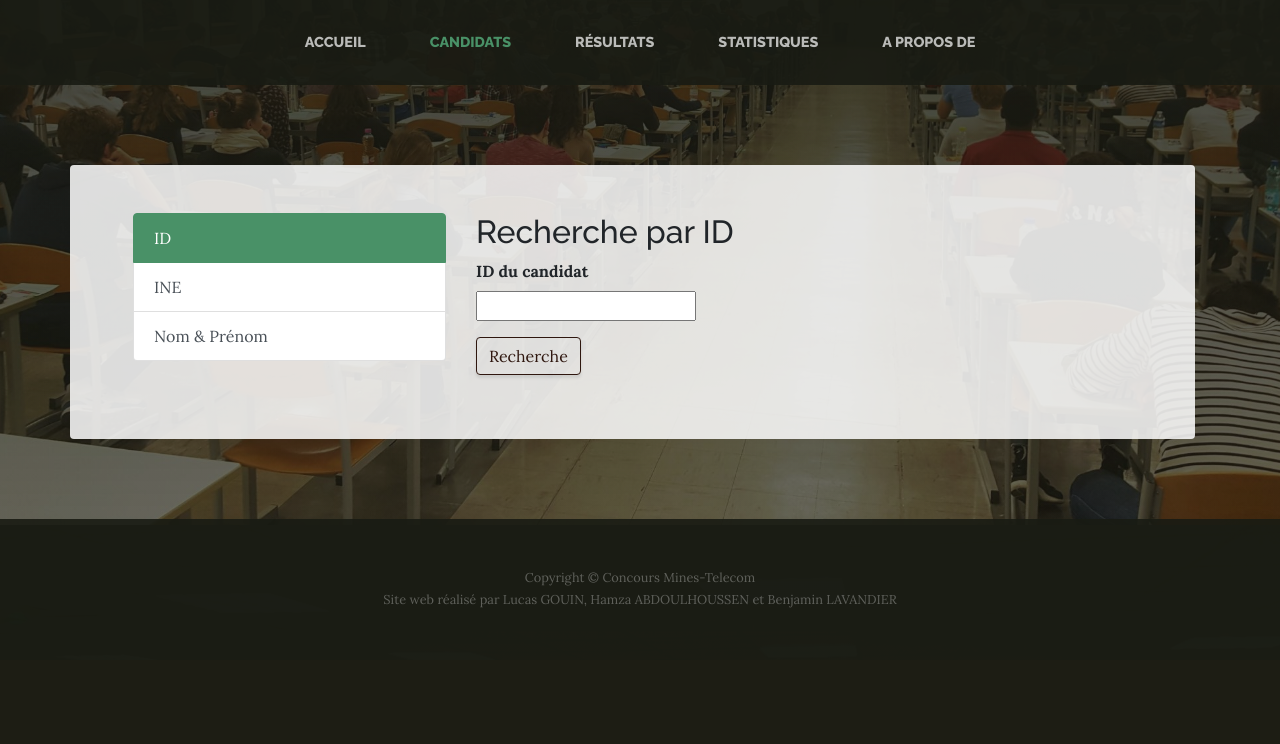
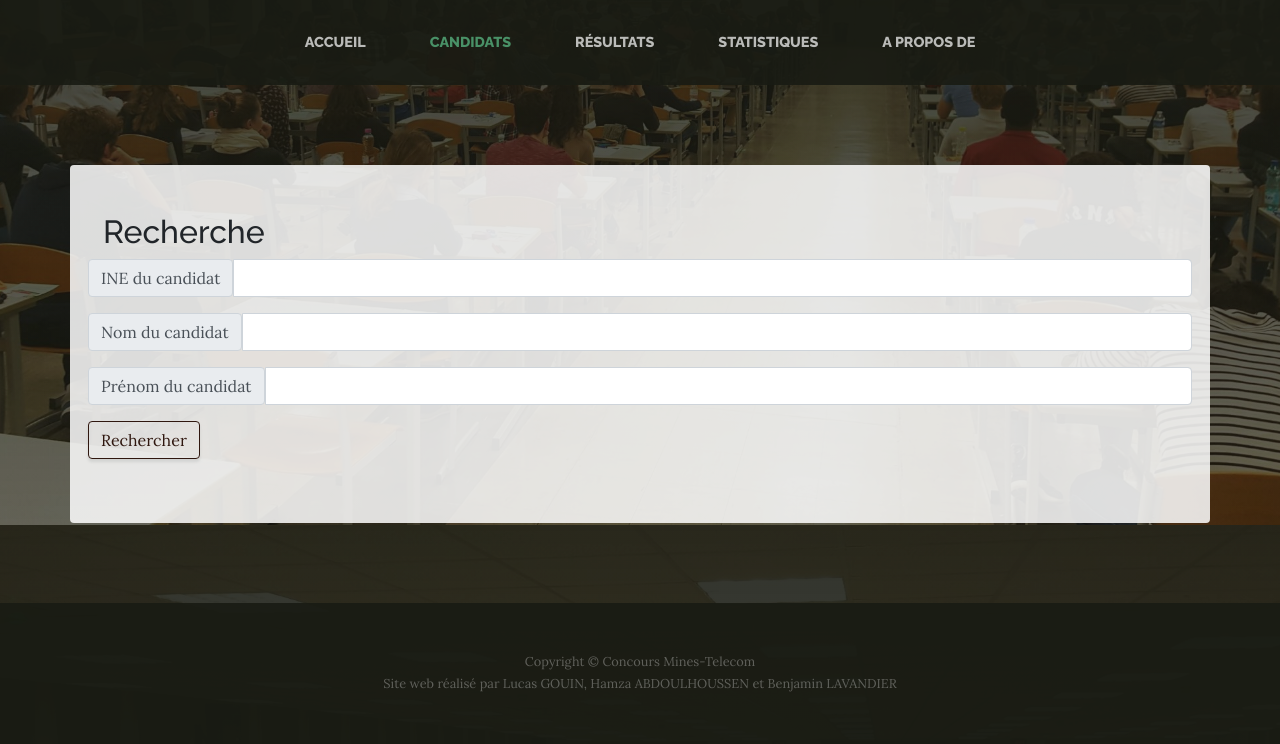
Before and after one commit to Hamza-ABDOULHOUSSEN/website_exam_result, a Flask app: page /candidats in a window 1280 px wide. Shown: the part 275-1019 px from the top of the page. Before the commit the page ends 883 px from the top, so only its background shows below. Run offline with Flask 2, Linux system fonts and the light colour scheme; some libraries are stand-ins or nearby versions.

Commit message:
changement formulaire candidat

```diff
--- a/site_web/app.py
+++ b/site_web/app.py
@@ -12,9 +12,7 @@ def index():
 
 @app.route('/candidats', methods = ["GET"])
 def candidates():
-    idForm = IdForm(request.form)
-    nameForm = NameForm(request.form)
-    ineForm = IneForm(request.form)
+    identityForm = IdentityForm(request.form)
     arguments = request.args
     query = "none"
     result = None
@@ -23,7 +21,7 @@ def candidates():
     if len(arguments) != 0:
         result, tags, query = BuildRequest(arguments)
         count = len(result)
-    return render_template("candidates.html", idForm = idForm, nameForm = nameForm, ineForm = ineForm,
+    return render_template("candidates.html", identityForm = identityForm,
                            result = result, tags = tags,
                            query = query, count = count)
 
--- a/site_web/formulaire.py
+++ b/site_web/formulaire.py
@@ -3,13 +3,19 @@ from wtforms.validators import input_required
 
 
 class IdForm(Form):
-    id = IntegerField('ID du candidat', validators = [input_required()])
+    id = IntegerField(id = 'ID du candidat', validators = [input_required()])
 
 
 class NameForm(Form):
-    name = StringField('Nom du candidat', validators = [input_required()])
-    FirstName = StringField('Prénom du candidat', validators = [input_required()])
+    name = StringField(id = 'Nom du candidat', validators = [input_required()])
+    FirstName = StringField(id = 'Prénom du candidat', validators = [input_required()])
 
 
 class IneForm(Form):
-    INE = StringField('INE du candidat', validators = [input_required()])
+    INE = StringField(id = 'INE du candidat', validators = [input_required()])
+
+
+class IdentityForm(Form):
+    INE = StringField(id = 'INE du candidat', validators = [input_required()])
+    name = StringField(id = 'Nom du candidat', validators = [input_required()])
+    FirstName = StringField(id = 'Prénom du candidat', validators = [input_required()])
--- a/site_web/requetes.py
+++ b/site_web/requetes.py
@@ -5,41 +5,30 @@ DATABASE = "CMT_database.db"
 
 
 def BuildRequest(args):
-    query = ""
-    req = ""
-
-    if "id" in args and len(args) == 1:
+    if "INE" in args and "name" in args and "FirstName" in args and len(args) == 3:
         # on a fait une demande de candidat avec un ID
-        ID = args["id"]
-        req = f"WHERE candidat_id = '{ID}'"
-        query = "id"
-
-    elif "name" in args and "FirstName" in args and len(args) == 2:
+        INE = args["INE"]
         name = args["name"]
         FirstName = args["FirstName"]
-        req = f"WHERE Nom = '{name}' AND Prenom = '{FirstName}'"
-        query = "name"
+        req = f"WHERE INE = '{INE}' " \
+              f"AND Nom = '{name}' " \
+              f"AND Prenom = '{FirstName}'"
 
-    elif "INE" in args and len(args) == 1:
-        ine = args["INE"]
-        req = f"WHERE INE = '{ine}'"
-        query = "INE"
+        res = None
+        tags = None
 
-    res = None
-    tags = None
-
-    if req != "":
-        coordinates = buildCoordinates(req)
-        scolarship = buildScolarship(req)
-        wishes = buildWishes(req)
-        jury = buildJury(req)
-        notes_ecrit = buildNotesEcrit(req)
-        notes_oral = buildNotesOral(req)
-        etat_admis = buildEtatAdmis(req)
-        res = list(zip(coordinates, scolarship, wishes, jury, notes_ecrit, notes_oral, etat_admis))
-        tags = ["Coordonnées", "Scolarité", "Vœux", "Jury et centre d'examen", "Notes écrit", "Notes des oraux",
-                "Résultat et admissibilité"]
-    return res, tags, query
+        if req != "":
+            coordinates = buildCoordinates(req)
+            scolarship = buildScolarship(req)
+            wishes = buildWishes(req)
+            jury = buildJury(req)
+            notes_ecrit = buildNotesEcrit(req)
+            notes_oral = buildNotesOral(req)
+            etat_admis = buildEtatAdmis(req)
+            res = list(zip(coordinates, scolarship, wishes, jury, notes_ecrit, notes_oral, etat_admis))
+            tags = ["Coordonnées", "Scolarité", "Vœux", "Jury et centre d'examen", "Notes écrit", "Notes des oraux",
+                    "Résultat et admissibilité"]
+        return res, tags, "all"
 
 
 def buildCoordinates(req):
--- a/site_web/templates/_formhelpers.html
+++ b/site_web/templates/_formhelpers.html
@@ -1,6 +1,7 @@
 {% macro render_field(field) %}
-  <dt class="formEntry">{{ field.label }}
-  <dd>{{ field(**kwargs)|safe }}
+    <div class="input-group mb-3">
+        <span class="input-group-text" id="inputGroup-sizing-default">{{ field.id }}</span>
+        {{ field(**kwargs)|safe }}
         {% if field.errors %}
             <ul class=errors>
                 {% for error in field.errors %}
@@ -8,5 +9,5 @@
                 {% endfor %}
             </ul>
         {% endif %}
-  </dd>
+    </div>
 {% endmacro %}
--- a/site_web/templates/candidates.html
+++ b/site_web/templates/candidates.html
@@ -26,52 +26,17 @@
 
 {% include 'header.html' %}
 
-<section class="page-section">
-    <div class="container">
-        <div class="row bg-faded p-5 rounded mr-auto">
-            <article class="col-xs-12 col-sm-12 col-md-4 col-lg-4">
-                <div class="list-group" id="elementList" role="tablist">
-                    <a class="list-group-item list-group-item-action active" data-bs-toggle="list" href="#id"
-                       role="tab">ID</a>
-                    <a class="list-group-item list-group-item-action" data-bs-toggle="list" href="#ine"
-                       role="tab">INE</a>
-                    <a class="list-group-item list-group-item-action" data-bs-toggle="list" href="#name" role="tab">Nom
-                        & Prénom</a>
-                </div>
-            </article>
-            <article class="col-xs-12 col-sm-12 col-md-8 col-lg-8">
-                <div class="tab-content">
-                    <div class="tab-pane active" id="id">
-                        <h2>Recherche par ID</h2>
-                        <form action="/candidats" method="get">
-                            <dl>
-                                {{ render_field(idForm.id) }}
-                            </dl>
-                            <p><input class="btn btn-outline-secondary" id="id" type="submit" value="Recherche"></p>
-                        </form>
-                    </div>
-                    <div class="tab-pane" id="ine">
-                        <h2>Recherche par INE</h2>
-                        <form action="/candidats" method="get">
-                            <dl>
-                                {{ render_field(ineForm.INE) }}
-                            </dl>
-                            <p><input class="btn btn-outline-secondary" id="ine" type="submit" value="Recherche"></p>
-                        </form>
-                    </div>
-                    <div class="tab-pane" id="name">
-                        <h2>Recherche par nom - prénom</h2>
-                        <form action="/candidats" method="get">
-                            <dl>
-                                {{ render_field(nameForm.name) }}
-                                {{ render_field(nameForm.FirstName) }}
-                            </dl>
-                            <p><input class="btn btn-outline-secondary" id="name" type="submit" value="Recherche"></p>
-                        </form>
-                    </div>
-                </div>
-            </article>
-        </div>
+<section class="page-section container bg-faded p-5 rounded mr-auto">
+    <div class="row">
+        <h2>Recherche</h2>
+        <form action="/candidats" method="get">
+            <div class="row">
+                {{ render_field(identityForm.INE, class="form-control") }}
+                {{ render_field(identityForm.name, class="form-control") }}
+                {{ render_field(identityForm.FirstName, class="form-control") }}
+                <p><input class="btn btn-outline-secondary" type="submit" value="Rechercher"></p>
+            </div>
+        </form>
     </div>
 </section>
 <div class="page-section">
@@ -80,12 +45,9 @@
             <div class="container bg-faded p-5 rounded mr-auto">
                 <div class="row">
                     <h3 class="bg-faded rounded p-2 mr-auto text-uppercase border">
-                        {% if query == "name" %}
-                            Recherche par nom : {{ request.args["FirstName"] }} {{ request.args["name"] }}
-                        {% elif query == "id" %}
-                            Recherche avec un ID : {{ request.args["id"] }}
-                        {% elif query == "INE" %}
-                            Recherche avec un INE : {{ request.args["INE"] }}
+                        {% if query == "all" %}
+                            INE : {{ request.args["INE"] }} - {{ request.args["FirstName"] }}
+                            {{ request.args["name"] }}
                         {% endif %}
                     </h3>
                 </div>
```
Lines whose indentation alone changed are shown as unchanged.
